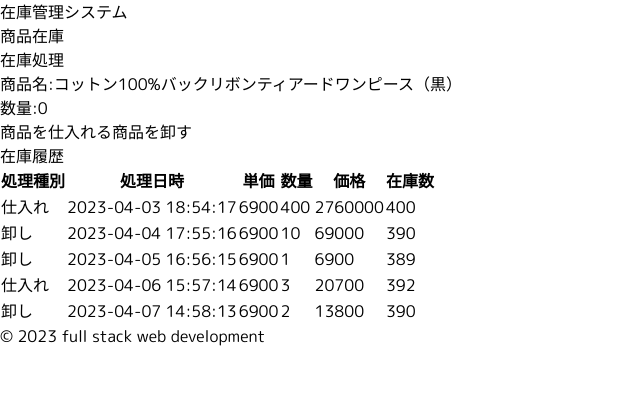
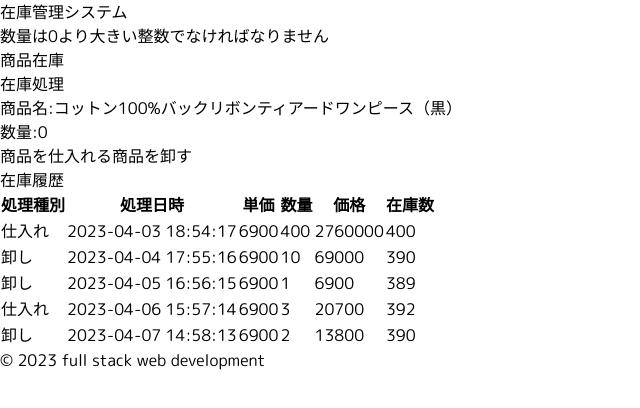
Before and after one commit to ot-nemoto/full-stack-web-development-frontend, a Next.js app: page /inventory/products/1 in a window 1280 px wide. Both pictures are taken after a click on the button "商品を仕入れる". Shown: the top 408 px of the page, without its empty margins (0-640 px from the left). Built offline with nearby package versions, Linux system fonts and the light colour scheme; data requests are answered from the project's data file.

Commit message:
処理結果を表示しよう

```diff
--- /dev/null
+++ b/src/components/Alert.tsx
@@ -0,0 +1,29 @@
+export type Severity = 'info' | 'warning' | 'error' | 'success';
+
+interface AlertProps {
+  severity: Severity;
+  children: React.ReactNode;
+  visible?: boolean; // visible プロパティを追加
+}
+
+export default function Alert({
+  severity,
+  children,
+  visible = false,
+}: AlertProps) {
+  if (!visible) {
+    return null; // visible が false の場合、コンポーネントをレンダリングしない
+  }
+
+  const baseClass = 'p-4 mb-4 text-sm rounded-lg';
+  const severityClass = {
+    info: 'bg-blue-100 text-blue-700',
+    warning: 'bg-yellow-100 text-yellow-700',
+    error: 'bg-red-100 text-red-700',
+    success: 'bg-green-100 text-green-700',
+  };
+
+  return (
+    <div className={`${baseClass} ${severityClass[severity]}`}>{children}</div>
+  );
+}
--- a/src/components/ProductInventory.tsx
+++ b/src/components/ProductInventory.tsx
@@ -3,6 +3,7 @@
 import { useEffect, useState, useCallback } from 'react';
 import StockHandler from './StockHandler';
 import StockHistory from './StockHistory';
+import Alert, { Severity } from './Alert';
 
 interface ProductInventoryProps {
   productId: number;
@@ -11,7 +12,11 @@ interface ProductInventoryProps {
 export default function ProductInventory({ productId }: ProductInventoryProps) {
   const [product, setProduct] = useState(null);
   const [histories, setHistories] = useState([]);
+  const [severity, setSeverity] = useState<Severity>('info');
+  const [message, setMessage] = useState('');
+  const [visible, setVisible] = useState(false);
 
+  // productIdが変更されたときに商品情報を取得するCallBack関数を作成
   const fetchProduct = useCallback(async () => {
     const response = await fetch(
       `http://localhost:3000/api/products/${productId}`
@@ -20,6 +25,7 @@ export default function ProductInventory({ productId }: ProductInventoryProps) {
     setProduct(data);
   }, [productId]);
 
+  // productIdが変更されたときに商品情報を取得するCallBack関数を作成
   const fetchHistories = useCallback(async () => {
     const response = await fetch(
       `http://localhost:3000/api/inventories?productId=${productId}`
@@ -28,10 +34,16 @@ export default function ProductInventory({ productId }: ProductInventoryProps) {
     setHistories(data);
   }, [productId]);
 
+  // fetchProductとfetchHistoriesが作成されたときに実行
   useEffect(() => {
     fetchProduct();
     fetchHistories();
   }, [fetchProduct, fetchHistories]);
+
+  // messageが変更されたときにvisibleを更新
+  useEffect(() => {
+    setVisible(message !== '');
+  }, [message]);
 
   if (!product) {
     return <div>Loading...</div>;
@@ -39,8 +51,16 @@ export default function ProductInventory({ productId }: ProductInventoryProps) {
 
   return (
     <main className="flex-grow p-4">
+      <Alert severity={severity} visible={visible}>
+        {message}
+      </Alert>
       <h2 className="text-2xl font-bold mb-4">商品在庫</h2>
-      <StockHandler product={product} onSuccess={fetchHistories} />
+      <StockHandler
+        product={product}
+        onSuccess={fetchHistories}
+        setSeverity={setSeverity}
+        setMessage={setMessage}
+      />
       <StockHistory histories={histories} />
     </main>
   );
--- a/src/components/StockHandler.tsx
+++ b/src/components/StockHandler.tsx
@@ -1,6 +1,7 @@
 'use client';
 
 import { useState } from 'react';
+import { Severity } from './Alert';
 
 interface Product {
   id: number;
@@ -12,16 +13,22 @@ interface Product {
 interface StockHandlerProps {
   product: Product;
   onSuccess: () => void;
+  setSeverity: (severity: Severity) => void;
+  setMessage: (message: string) => void;
 }
 
 export default function StockHandler({
   product,
   onSuccess,
+  setSeverity,
+  setMessage,
 }: StockHandlerProps) {
   const [quantity, setQuantity] = useState(0);
 
   const handleSubmit = async (actionType: string) => {
     if (quantity <= 0) {
+      setSeverity('error');
+      setMessage('数量は0より大きい整数でなければなりません');
       return;
     }
 
@@ -40,11 +47,13 @@ export default function StockHandler({
     });
 
     if (res.ok) {
-      alert('在庫処理が完了しました');
-      setQuantity(0);
+      setSeverity('success');
+      setMessage('在庫処理が完了しました');
+      setQuantity(0); // 在庫処理の数量を初期化
       onSuccess(); // 在庫履歴を更新するためのコールバック関数を呼び出す
     } else {
-      alert('エラーが発生しました');
+      setSeverity('error');
+      setMessage('エラーが発生しました');
     }
   };
 
```
